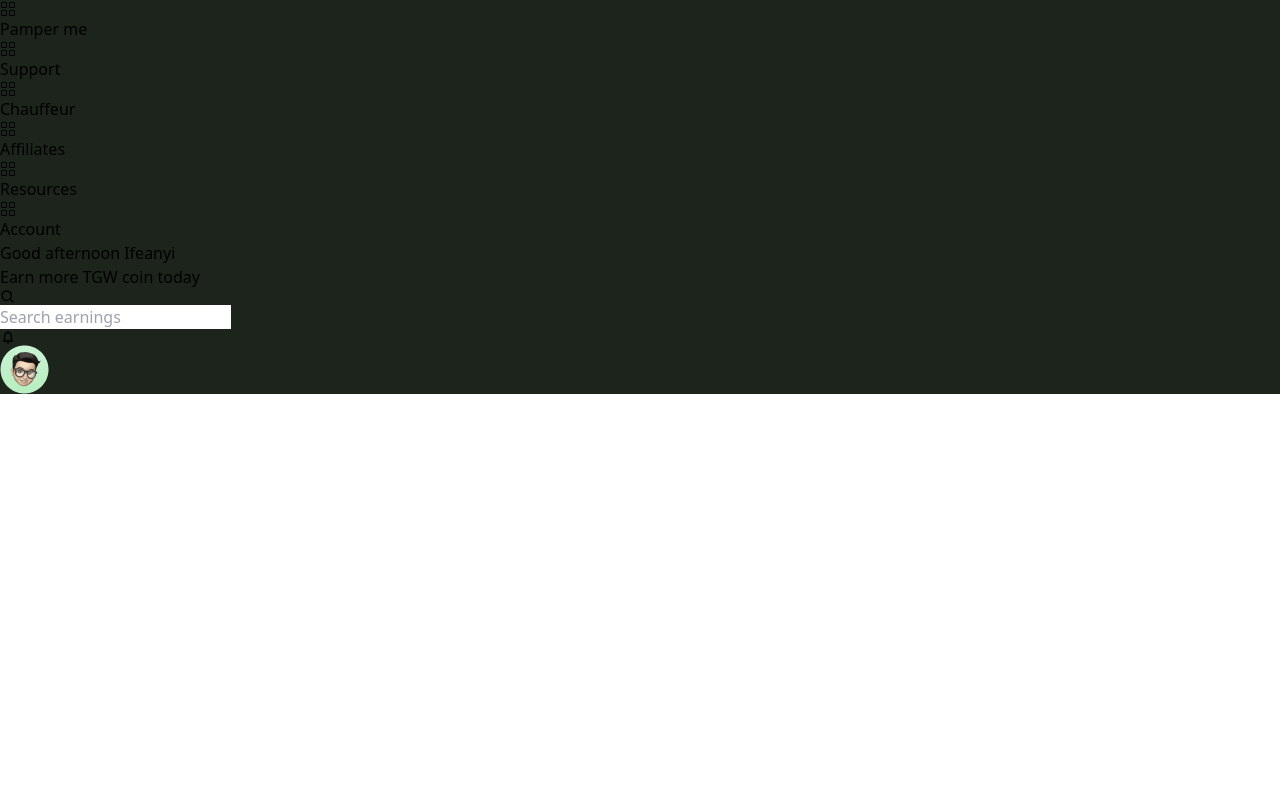
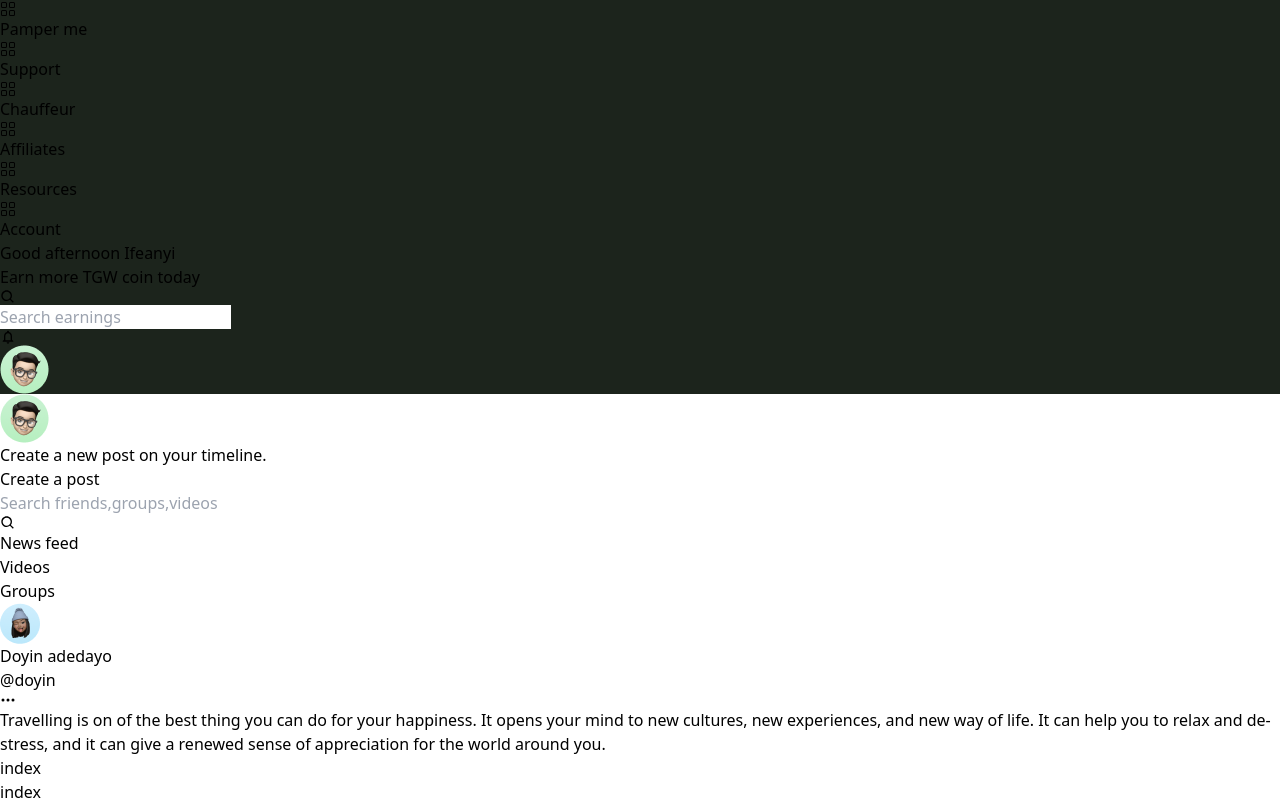
Before and after one commit to scapula07/foreign-wives, a React (Vite) app: page /dashboard in a window 1280 px wide. Shown: the part 264-1068 px from the top of the page. Before the commit the page ends 800 px from the top, so only its background shows below. Built offline with nearby package versions, Linux system fonts and the light colour scheme; a web font is replaced by a local one.

Commit message:
dashboard

```diff
--- a/src/App.jsx
+++ b/src/App.jsx
@@ -11,6 +11,8 @@ import Cameroon from './pages/cameroon'
 import Canada from './pages/canada'
 import Kenya from './pages/kenya'
 import Dashboard from './pages/dashboard'
+import Overview from './modules/Dashboard/views/overview'
+import Posts from './modules/Dashboard/components/feeds/posts'
 
 function App() {
 
@@ -26,7 +28,14 @@ function App() {
       <Route exact path="/cameroon"  element={  <Cameroon />} />
       <Route exact path="/canada"  element={  <Canada/>} />
       <Route exact path="/uk"  element={  <Kenya/>} />
-      <Route exact path="/dashboard"  element={  <Dashboard/>} />
+      <Route exact path="/dashboard"  element={  <Dashboard/>} >
+           <Route exact path=""  element={  <Overview/>} >
+           <Route exact path=""  element={  <Posts/>} />
+
+          </Route>
+
+
+      </Route>
 
    </Routes>
      )
--- /dev/null
+++ b/src/modules/Dashboard/components/Notifications/index.jsx
@@ -0,0 +1,7 @@
+import React from 'react'
+
+export default function Notifications() {
+  return (
+    <div>index</div>
+  )
+}
--- /dev/null
+++ b/src/modules/Dashboard/components/createPost/index.jsx
@@ -0,0 +1,47 @@
+import React from 'react'
+import user from "../../../../assets/user.png"
+import {BiSearch} from "react-icons/bi"
+
+export default function CreatePost() {
+  return (
+    <div className='flex flex-col space-y-8'>
+          <div className='flex items-center justify-between'>
+                <div className='flex items-center space-x-4 w-full '>
+                    <img src={user}
+                      className="w-10 rounded-full h-10"
+                     />
+                    <h5 className='text-sm'>Create a new post on your timeline. </h5>
+
+                </div>
+
+
+             <button className='text-white bg-green-600 py-4 px-4 w-2/6 text-sm rounded-lg'>Create a post</button>
+
+
+          </div>
+          <div className=''>
+              <SearchBar />
+          </div>
+
+
+    </div>
+  )
+}
+
+
+
+
+function SearchBar() {
+    return (
+      <div className='flex items-center space-x-4 px-4 py-2 border rounded-full  w-full bg-slate-100 px-6'>
+
+           <input
+              placeholder='Search friends,groups,videos '
+              className=' outline-none w-full border-0  text-sm text-black bg-slate-100'
+            />
+           <BiSearch
+             className='text-slate-800 text-xl font-semibold'
+           />
+       </div>
+    )
+  }
--- /dev/null
+++ b/src/modules/Dashboard/components/feeds/index.jsx
@@ -0,0 +1,20 @@
+import React from 'react'
+import { Outlet } from 'react-router-dom'
+
+export default function Feeds() {
+  return (
+    <div className='flex flex-col w-full'>
+         <div className='flex items-center w-full '>
+              <h5 className='flex justify-center w-1/3 text-center border-b-2 py-1 text-slate-500'>News feed</h5>
+              <h5 className='flex justify-center w-1/3 text-center border-b-2  py-1 text-slate-500'>Videos</h5>
+              <h5 className='flex justify-center w-1/3 text-center border-b-2 py-1 text-slate-500 '>Groups</h5>
+          </div>
+
+          <div>
+             <Outlet />
+
+          </div>
+
+    </div>
+  )
+}
--- /dev/null
+++ b/src/modules/Dashboard/components/feeds/posts.jsx
@@ -0,0 +1,53 @@
+import React from 'react'
+import {BsThreeDots} from "react-icons/bs"
+import post from "../../../../assets/post.png"
+
+
+export default function Posts() {
+  return (
+    <div className='flex flex-col py-6'>
+        {[1].map(()=>{
+            return(
+                <Post />
+            )
+        })
+
+        }
+
+    </div>
+  )
+}
+
+
+
+const Post=()=>{
+     return(
+        <div className='flex flex-col px-6 space-y-4'>
+             <div className='flex items-center justify-between'>
+                 <div className='flex items-center space-x-1 '>
+                     <img
+                       src={post}
+                       className="rounded-full"
+                     />
+
+                     <div className='flex flex-col'>
+                         <h5 className='text-sm font-semibold'>Doyin adedayo</h5>
+                         <h5 className='text-xs'>@doyin</h5>
+
+                     </div>
+
+                 </div>
+                    <BsThreeDots
+                       className='text-xl text-green-700'
+                     />
+
+             </div>
+
+             <div className='text-sm font-light px-2'>
+                 Travelling is on of the best thing you can do for your happiness. It opens your mind to new cultures, new experiences, and new way of life. It can help you to relax and de-stress, and it can give a renewed sense of appreciation for the world around you.
+
+             </div>
+
+        </div>
+     )
+}
--- /dev/null
+++ b/src/modules/Dashboard/components/friends/index.jsx
@@ -0,0 +1,7 @@
+import React from 'react'
+
+export default function Friends() {
+  return (
+    <div>index</div>
+  )
+}
--- a/src/modules/Dashboard/components/sideNav/index.jsx
+++ b/src/modules/Dashboard/components/sideNav/index.jsx
@@ -4,9 +4,10 @@ import {BiMessageRounded} from "react-icons/bi"
 import {RiUserHeartLine} from "react-icons/ri"
 import logo from "../../../../assets/9ja.png"
 
+
 export default function SideNav() {
   return (
-    <div className='w-full h-full flex flex-col space-y-10 py-4 ' style={{background:"rgba(28, 36, 28, 1)"}}>
+    <div className='w-full h-full flex flex-col space-y-10 py-4 ' style={{background:"#1C241C"}}>
         <div className=''>
             <div className=' py-1 flex w-full justify-center' style={{background:"rgba(254, 230, 120, 1)"}}>
                 <img
@@ -21,7 +22,8 @@ export default function SideNav() {
         <div className='flex flex-col space-y-8 px-8'>
             {[{
                 icon:<BsGrid />,
-                text:"Dashboard"
+                text:"Dashboard",
+                link:""
 
 
               },
--- a/src/modules/Dashboard/views/index.jsx
+++ b/src/modules/Dashboard/views/index.jsx
@@ -1,19 +1,20 @@
 import React from 'react'
 import SideNav from '../components/sideNav'
 import Header from '../components/header'
+import {Outlet} from "react-router-dom"
 
 export default function DashboardView({children}) {
   return (
     <div className='w-full h-screen overflow-y-hidden'>
          <div className='flex h-full w-full space-x-0.5'>
-               <div className='w-1/6 h-screen' style={{background:"rgba(28, 36, 28, 1)"}}>
+               <div className='w-1/6 h-screen' style={{background:"#1C241C"}}>
                   <SideNav />
 
                </div>
                <div className='w-full h-screen'>
                   <Header />
-                  <div>
-                    {children}
+                  <div className='py-10 h-full px-10'>
+                    <Outlet />
                   </div>
 
                </div>
--- /dev/null
+++ b/src/modules/Dashboard/views/overview.jsx
@@ -0,0 +1,26 @@
+import React from 'react'
+import CreatePost from '../components/createPost'
+import Feeds from '../components/feeds'
+import Friends from '../components/friends'
+import Notifications from '../components/Notifications'
+
+
+export default function Overview() {
+  return (
+    <div className='flex w-full h-full'>
+        <div className='h-full ovrflow-y-scroll bg-white w-1/2 space-y-10 flex flex-col' >
+            <CreatePost />
+            <Feeds />
+
+
+        </div>
+        <div className='h-full ovrflow-y-scroll w-1/2'>
+           <Friends />
+           <Notifications />
+
+
+        </div>
+
+    </div>
+  )
+}
```
Also changed, not shown: src/assets/post.png (added), src/modules/Dashboard/components/feeds/groups.jsx (added), src/modules/Dashboard/components/feeds/videos.jsx (added).
